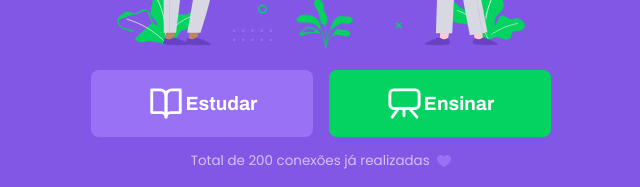
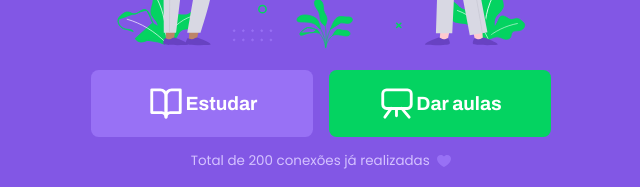
Before and after one commit to jardelgcunha/proffy-web-mobile, a React (Create React App) app: page / in a window 1280 px wide. Shown: the part 517-704 px from the top of the page, without its empty margins (319-959 px from the left). Built offline with nearby package versions, Linux system fonts and the light colour scheme.

Commit message:
alterando alt e value da img

```diff
--- a/src/pages/Landing/index.tsx
+++ b/src/pages/Landing/index.tsx
@@ -31,8 +31,8 @@ function Landing() {
           </a>
 
           <a href="" className="give-classes">
-            <img src={giveClassesIcon} alt="Ensinar" />
-            Ensinar
+            <img src={giveClassesIcon} alt="Dar aulas" />
+            Dar aulas
           </a>
         </div>
 
```
